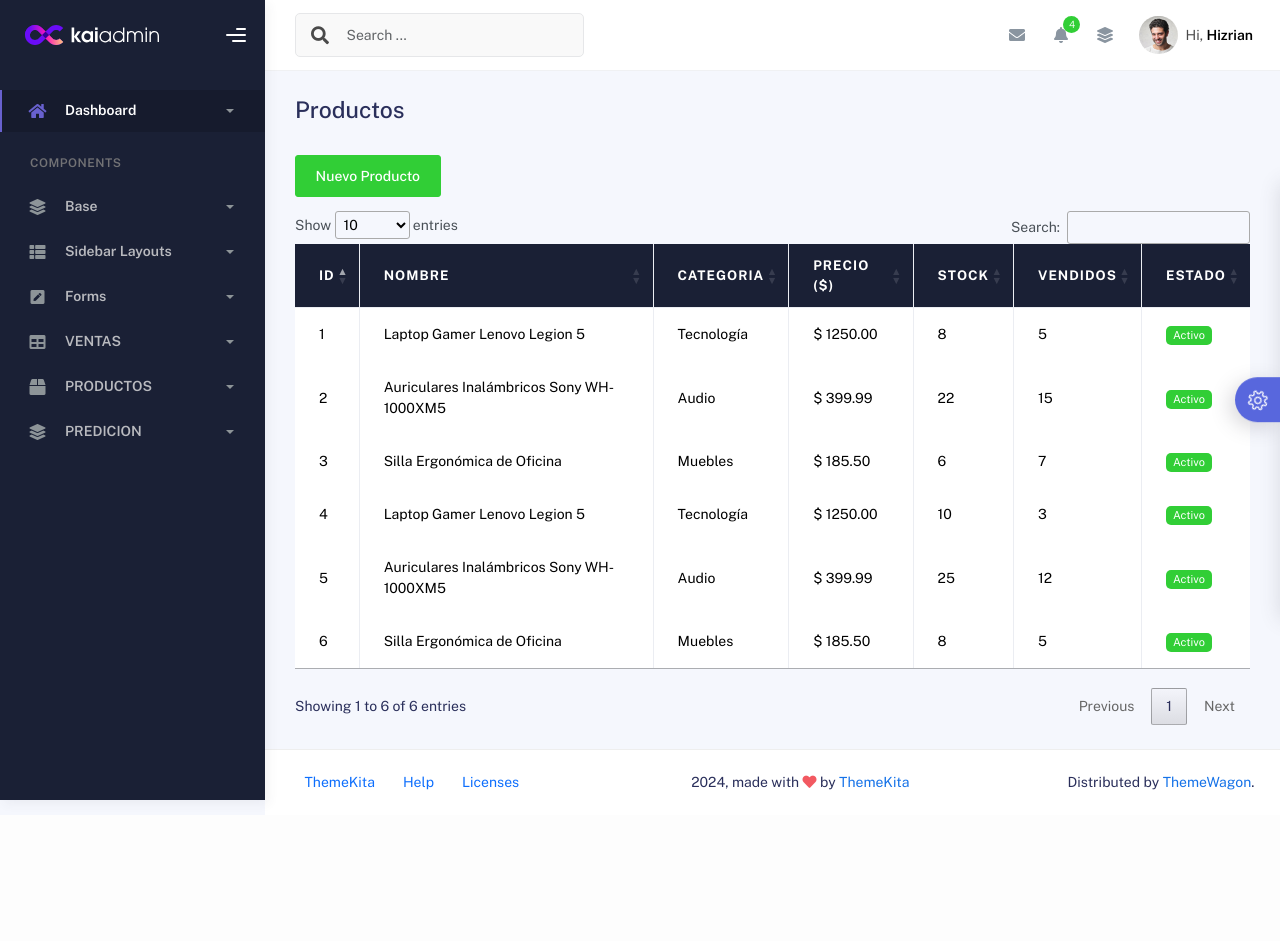
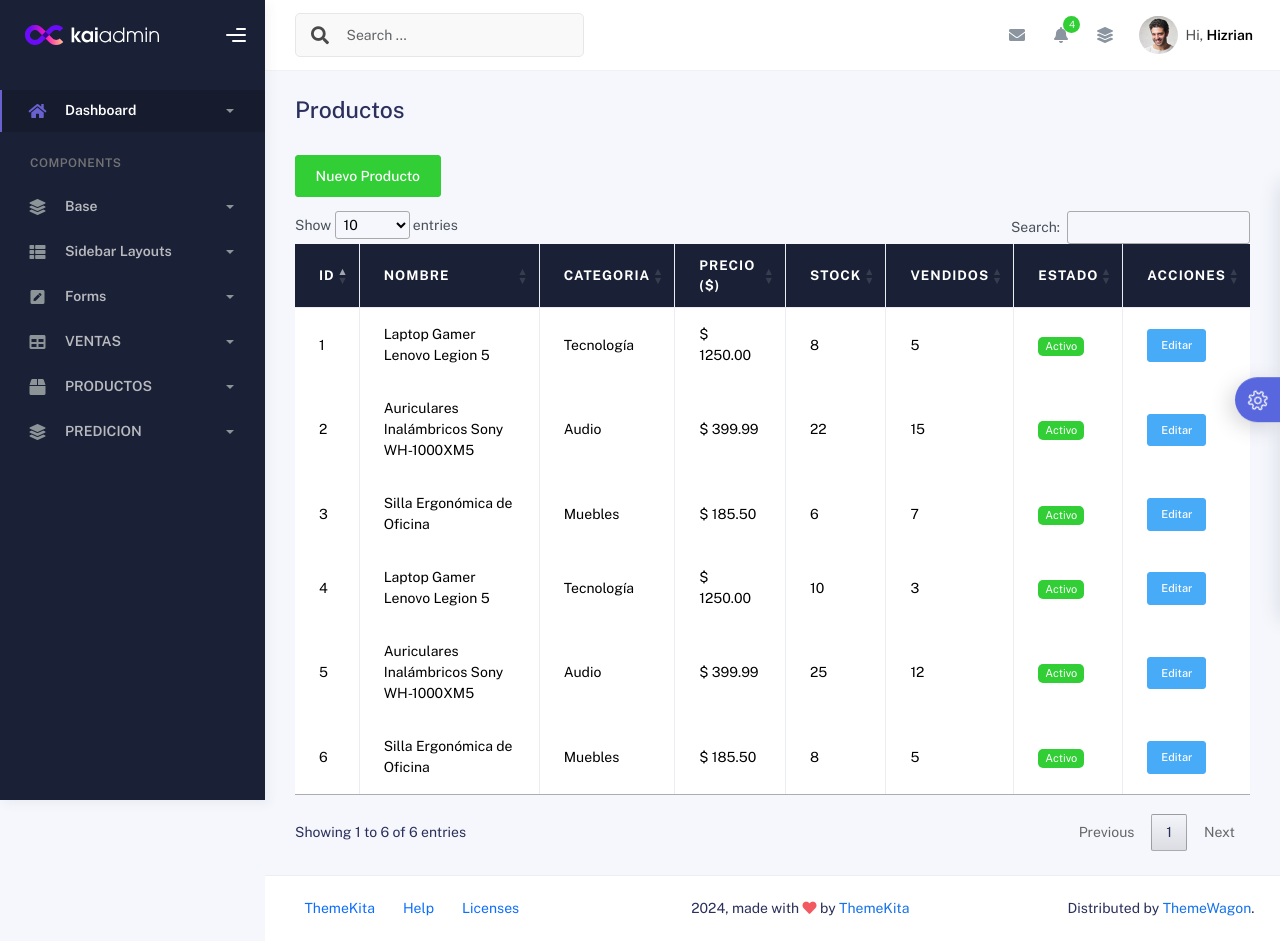
Before and after one commit to KodderCraft/Ferreter-a---logica-de-Negocio, a Django app: page /productos/ in a window 1280 px wide. Before the commit the page ends 805 px from the top, so only its background shows below. Run offline with Django 5.2, Linux system fonts and the light colour scheme; data comes from the database, SQL or seed files in the repository; some libraries are stand-ins or nearby versions.

Commit message:
CRUD productos: edicion (Update)
Agrega editar_producto (reusa producto_form.html precargado con
instance=producto) y la ruta '<int:id>/editar/', mas el boton Editar
por fila en el listado.

Probado manualmente via HTTP: GET del formulario precargado y POST
que persiste los cambios sin tocar fecha_producto.

```diff
--- a/productos/templates/productos/productos_index.html
+++ b/productos/templates/productos/productos_index.html
@@ -35,6 +35,7 @@
                     <th>Stock</th>
                     <th>Vendidos</th>
                     <th>Estado</th>
+                    <th>Acciones</th>
                 </tr>
             </thead>
             <tbody>
@@ -53,10 +54,15 @@
                         <span class="badge badge-danger">Inactivo</span>
                         {% endif %}
                     </td>
+                    <td>
+                        <a href="{% url 'editar_producto' producto.id %}" class="btn btn-info btn-sm">
+                            Editar
+                        </a>
+                    </td>
                 </tr>
                 {% empty %}
                 <tr>
-                    <td colspan="7" class="text-center">No hay productos registrados todavia.</td>
+                    <td colspan="8" class="text-center">No hay productos registrados todavia.</td>
                 </tr>
                 {% endfor %}
             </tbody>
--- a/productos/urls.py
+++ b/productos/urls.py
@@ -9,4 +9,5 @@ from . import views
 urlpatterns = [
     path('', views.productos_index, name='productos_index'),
     path('nuevo/', views.crear_producto, name='crear_producto'),
+    path('<int:id>/editar/', views.editar_producto, name='editar_producto'),
 ]
--- a/productos/views.py
+++ b/productos/views.py
@@ -1,5 +1,5 @@
 from django.contrib import messages
-from django.shortcuts import redirect, render
+from django.shortcuts import get_object_or_404, redirect, render
 from django.utils import timezone
 
 from .forms import ProductoForm
@@ -47,3 +47,32 @@ def crear_producto(request):
         "productos/producto_form.html",
         {"form": form, "titulo": "Nuevo Producto"},
     )
+
+
+def editar_producto(request, id):
+    """
+    Actualiza (Update) un producto existente.
+
+    Reusa exactamente el mismo template que crear_producto
+    (producto_form.html); la unica diferencia es que el form se crea
+    con 'instance=producto' para que salga precargado, y que al guardar
+    no se toca 'fecha_producto' (esa fecha es la de creacion, no la de
+    la ultima edicion).
+    """
+    producto = get_object_or_404(Producto, id=id)
+
+    if request.method == "POST":
+        form = ProductoForm(request.POST, instance=producto)
+        if form.is_valid():
+            form.save()
+            messages.success(request, f"¡Producto '{producto.nombre_producto}' actualizado exitosamente!")
+            return redirect("productos_index")
+        messages.error(request, "Revisa los datos del formulario, hay errores.")
+    else:
+        form = ProductoForm(instance=producto)
+
+    return render(
+        request,
+        "productos/producto_form.html",
+        {"form": form, "titulo": f"Editar Producto: {producto.nombre_producto}"},
+    )
```
